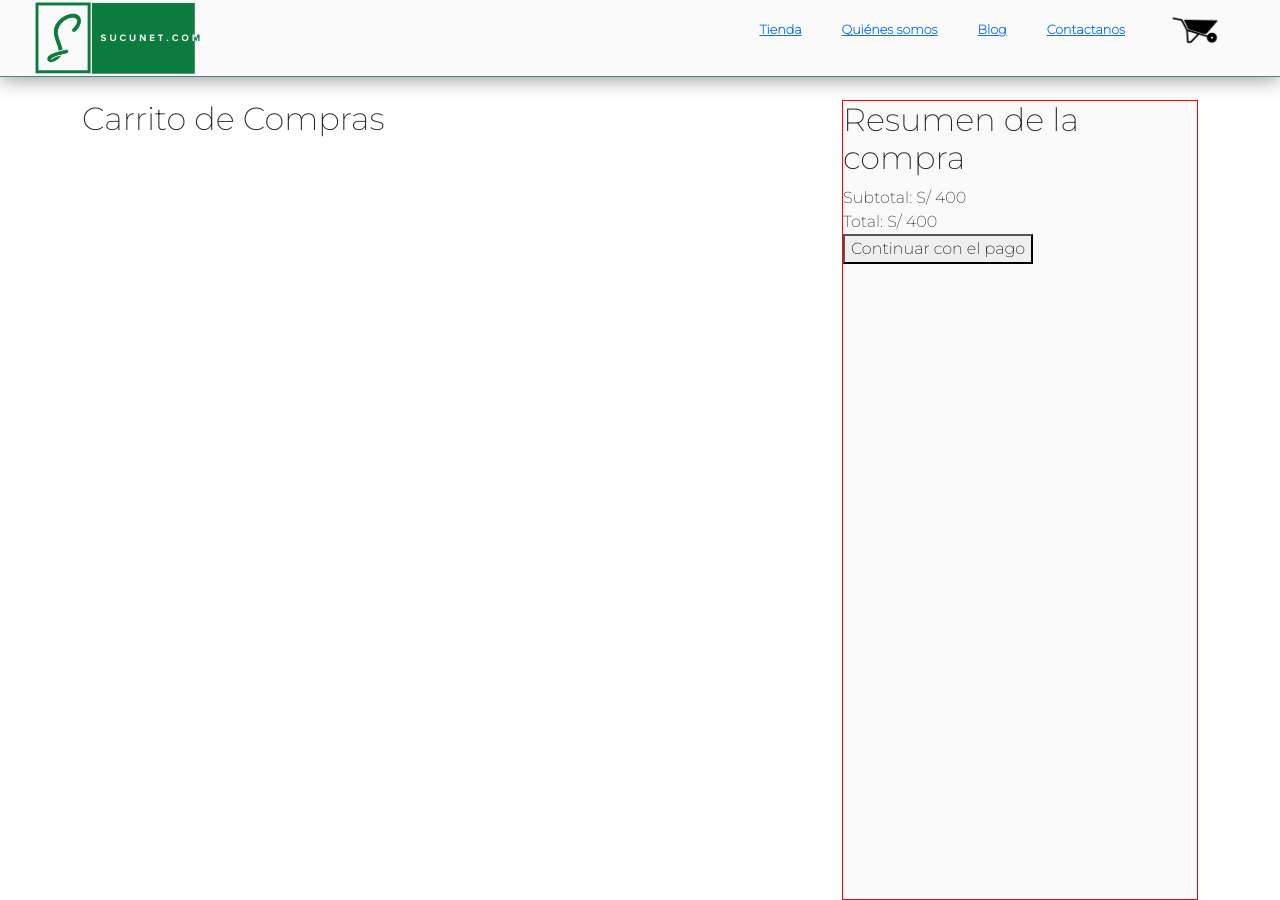
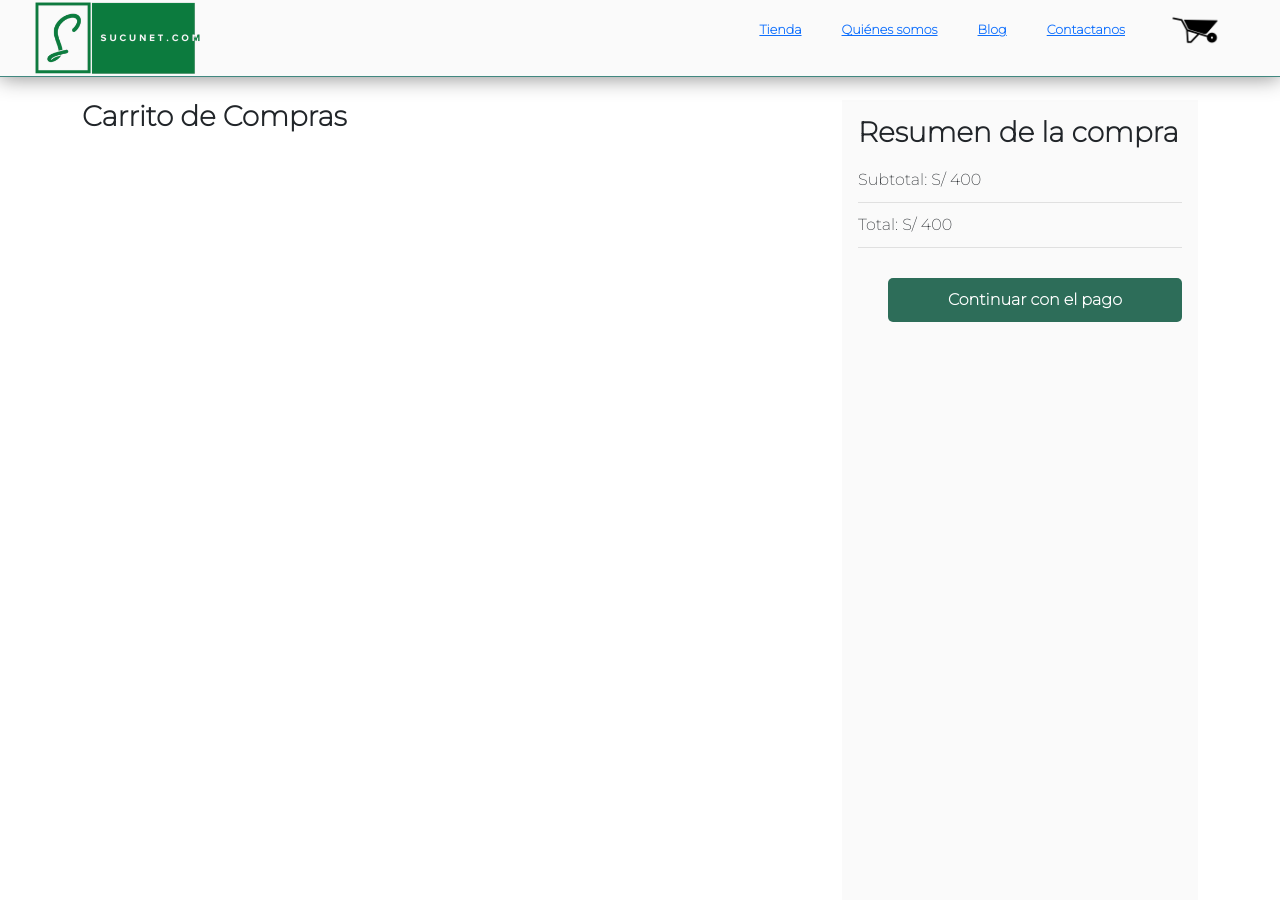
Before and after one commit to NellSheridan/suculentas, a React (Create React App) app: page /bolsa in a window 1280 px wide. Built offline with nearby package versions, Linux system fonts and the light colour scheme.

Commit message:
refactor(): Estilos mejorados

```diff
--- a/src/views/Cart/Cart.jsx
+++ b/src/views/Cart/Cart.jsx
@@ -14,16 +14,16 @@ const Cart = () => {
             <div className="row">
                 <div className="col-12 col-lg-8">
                     <section className="Cart__left">
-                        <h2 className="Cart__title">Carrito de Compras</h2>
+                        <h3 className="Cart__title">Carrito de Compras</h3>
                         { listProducts.map(item => <CartProduct item={item} key={item.id} /> )}
                     </section>
                 </div>
                 <div className="col-12 col-lg-4">
                     <section className="Cart__right">
-                        <h2 className="Cart__title">Resumen de la compra</h2>
+                        <h3 className="Cart__title">Resumen de la compra</h3>
                         <div>Subtotal: S/ 400</div>
                         <div>Total: S/ 400</div>
-                        <button>Continuar con el pago</button>
+                        <button className="Cart__button">Continuar con el pago</button>
                     </section>
                 </div>
             </div>
--- a/src/views/Cart/Cart.scss
+++ b/src/views/Cart/Cart.scss
@@ -1,9 +1,32 @@
 .Cart__right {
     height: 100vh;
-    border: 1px solid red;
     background-color: #FAFAFA;
+    display: flex;
+    flex-direction: column;
+    padding: 16px;
+    div {
+        padding: 10px 0;
+        border-bottom: 1px solid #e0e0e0;;
+    }
 }
 
 .mt-100 {
     margin-top: 100px;
 }
+
+.Cart__title {
+    font-weight: bolder;
+}
+
+.Cart__button {
+    margin-top: 30px;
+    cursor: pointer;
+    margin-left: 30px;
+    padding: 10px;
+    background-color:  #2D6D59;
+    color: white;
+    border: none;
+    font-weight: 600;
+    border-radius: 5px;
+    font-size: 16px;
+}
--- a/src/views/Cart/CartProduct/CartProduct.jsx
+++ b/src/views/Cart/CartProduct/CartProduct.jsx
@@ -4,7 +4,6 @@ import { faTrash } from "@fortawesome/free-solid-svg-icons";
 import { FontAwesomeIcon } from "@fortawesome/react-fontawesome";
 
 const CartProduct = ({ item }) => {
-    console.log(item);
     return (
         <div className="card">
             <div className="card-product__container">
@@ -12,12 +11,12 @@ const CartProduct = ({ item }) => {
                     <img src={item?.image} alt={item?.name}/>
                 </div>
                 <div className="card-product_description">
-                    <p className="name">{ item.name }</p>
-                    <p>Codigo: { item.code }</p>
+                    <div className="name">{ item.name }</div>
+                    <div>Codigo: { item.code }</div>
                 </div>
                 <div>
-                    <p>Internet: S/ { item.price }</p>
-                    <p>Descuento: S/ { item.price }</p>
+                    <div>Internet: S/ { item.price }</div>
+                    <div>Descuento: S/ { item.price }</div>
                 </div>
                 <div>
                     Cantidad: { item.quantity}
```
